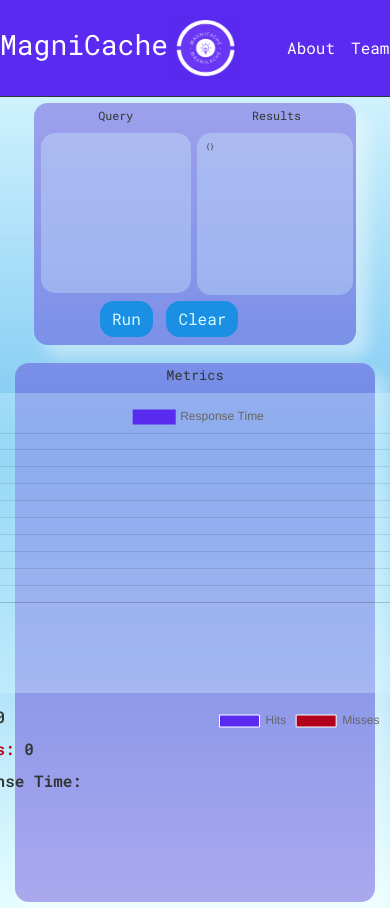
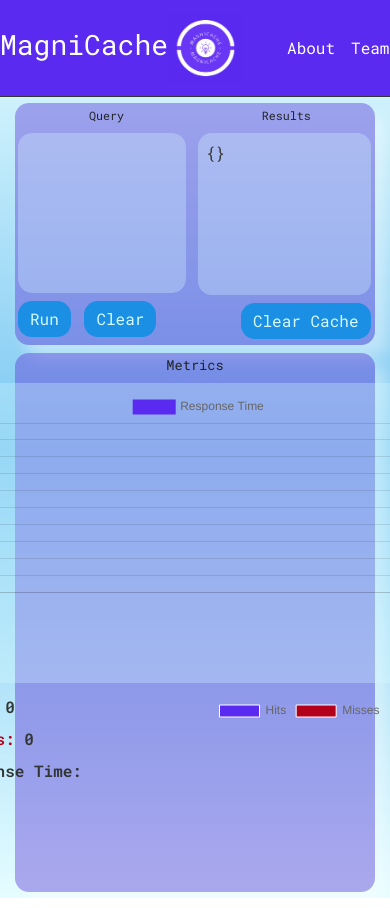
Before and after one commit to oslabs-beta/MagniCache, a React app in the folder client/: page / in a window 390 px wide. Shown: the top 908 px of the page. Built offline with nearby package versions, Linux system fonts and the light colour scheme.

Commit message:
Adds clear cache button, styling for about page. Updates for responsive styling

```diff
--- a/client/components/QueryDisplay.tsx
+++ b/client/components/QueryDisplay.tsx
@@ -10,6 +10,7 @@
   fetchTime: number;
   handleClickRun: () => void;
   handleClickClear: () => void;
+  handleClearCache: () => void;
   key: string;
 }
 
@@ -21,6 +22,7 @@
     fetchTime,
     handleClickClear,
     handleClickRun,
+    handleClearCache
   } = props;
 
   return (
@@ -70,12 +72,34 @@
           </ToggleButton>
         </ToggleButtonGroup>
       </div>
+      {/* <div style={{backgroundColor: 'red', width: '150px'}}>hi</div>  this is where the new metric container will live*/}
       <div id="result-display" className="query-display-child">
         <h1 className="query-display-title">Results</h1>
         <div className="fields-container-result">
           <Result queryResponse={queryResponse} />
         </div>
+        <ToggleButtonGroup
+          type="radio"
+          name="options"
+          defaultValue={1}
+          id="toggle-button-cache"
+        >
+          <ToggleButton
+            id="tb5"
+            value={2}
+            style={{
+              borderRadius: '14px',
+              backgroundColor: '#1a8fe3',
+              color: '#d6fbff',
+              border: 'none',
+            }}
+            onClick={handleClearCache}
+          >
+            Clear Cache
+          </ToggleButton>
+        </ToggleButtonGroup>
       </div>
+      {/* Cache metrics container. Cache usage %, cache size, cache eviction policy, cache response time, avg server response time for cached/uncached queries. Use websockets or long polling to fetch said metrics.  */}
     </div>
   );
 };
--- a/client/components/Response.tsx
+++ b/client/components/Response.tsx
@@ -1,5 +1,7 @@
 import React, { useState, useEffect, useContext } from 'react';
 import { Metrics } from '../../types';
+import ToggleButton from 'react-bootstrap/ToggleButton';
+import ToggleButtonGroup from 'react-bootstrap/ToggleButtonGroup';
 interface ResponseProps {
   hits: number;
   misses: number;
@@ -12,13 +14,13 @@
   return (
     <div className="res-metrics">
       <div className="single-metric" id="hits">
-        Hits:<span className='metric-result-numbers'>{hits}</span>
+        Hits: <span className='metric-result-numbers'>{hits}</span>
       </div>
       <div className="single-metric" id="misses">
         Misses: <span className='metric-result-numbers'>{misses}</span>
       </div>
       <div className="single-metric" id="response-time">
-        Response Time:<span className='metric-result-numbers'>{''}</span>
+        Response Time: <span className='metric-result-numbers'>{''}</span>
         {!metrics[0] ? '' : metrics[metrics.length - 1].fetchTime + 'ms'}
       </div>
     </div>
--- a/client/containers/MetricsContainer.tsx
+++ b/client/containers/MetricsContainer.tsx
@@ -6,11 +6,11 @@
 const MetricsContainer: React.FC = () => {
   const [queryValue, setQueryValue] = useState('');
   const [queryResponse, setQueryResponse] = useState({});
-  const [cacheData, setCacheData] = useState(['']); // TODO:need to figure how to type this so TS stops shouting
   const [fetchTime, setFetchTime] = useState<number>(0);
-  const [lineGraphTimes, setLineGraphTimes] = useState<number[]>([]);
-  const [lineGraphLabels, setLineGraphLabels] = useState<string[]>([]);
   const [metrics, setMetrics] = useState<Metrics[]>([]);
+
+  // TODO:New metrics for cache container
+  // ...
 
   const handleClickRun = () => {
     if (queryValue !== '' && queryValue !== null) {
@@ -73,6 +73,18 @@
     setQueryValue('');
     setQueryResponse({});
   };
+
+  const handleClearCache = () => {
+    fetch('graphql', {
+      method: 'POST',
+      headers: {
+        'Content-Type': 'application/json',
+      },
+      body: '{clearCache}',
+      // delete cache
+    });
+  };
+
   return (
     <div className="metrics-container">
       <div className="query-container">
@@ -84,6 +96,7 @@
           fetchTime={fetchTime}
           handleClickClear={handleClickClear}
           handleClickRun={handleClickRun}
+          handleClearCache={handleClearCache}
         />
       </div>
       <div className="visuals-container">
--- a/client/scss/styles.scss
+++ b/client/scss/styles.scss
@@ -26,28 +26,30 @@
   background-color: $primaryColor;
   color: $tertiaryColor;
   margin-bottom: 20px;
-}
-
   .all-nav-links {
     display: flex;
     justify-content: right;
-}
-
     #about-nav-link,
     #docs-nav-link,
     #team-nav-link {
       color: $secondaryWhite;
     }
-
+  }
   #nav-title {
     color: $secondaryWhite;
     font-size: 1.75em;
   }
+}
+
 .logo {
   width: 115px;
   height: 70px;
   margin-left: -20px;
   transition: transform 0.5s ease-in-out;
+}
+
+.logo:hover {
+  animation: spin360 2.5s linear infinite;
 }
 
 @keyframes spin360 {
@@ -57,14 +59,6 @@
   to {
     transform: rotate(360deg);
   }
-}
-
-.logo:hover {
-  animation: spin360 2.5s linear infinite;
-}
-
-.metric-result-numbers {
-  color: $blackColor;
 }
 
 // ALL NAV BAR SELECTORS ABOVE THIS LINE
@@ -90,6 +84,10 @@
   padding: 1.5%;
 }
 
+.metric-result-numbers {
+  color: $blackColor;
+}
+
 // ALL MAINTAINER/MAIN METRICS CONTAINER SELECTORS ABOVE THIS LINE
 // ALL MAINTAINER/MAIN METRICS CONTAINER SELECTORS ABOVE THIS LINE
 // ALL MAINTAINER/MAIN METRICS CONTAINER SELECTORS ABOVE THIS LINE
@@ -101,28 +99,24 @@
   border-radius: $borderRad;
   background-color: rgba(89, 48, 212, 0.412);
   box-shadow: 12px 12px 15px 1px rgba($color: white, $alpha: 0.4);
-}
-
   .query-container {
     width: 85%;
     margin-bottom: 10px;
   }
-
   .query-display-flex {
     border-radius: $borderRad;
     display: grid;
     grid-template-columns: 1fr 1fr;
-}
-
     .query-display-child {
       padding-left: 1.5%;
     }
-
+  }
   .query-display-title {
     text-align: center;
     padding: 0.5vw;
     margin-top: 1vw;
     font-size: 3vw;
+  }
 }
 
 .fields-container {
@@ -157,6 +151,11 @@
   border: none;
   margin: 0;
   padding: 0.5vw;
+  #query-box {
+    display: flex;
+    flex-direction: column;
+    align-items: center;
+  }
 }
 
 .query-input:focus {
@@ -167,18 +166,9 @@
 .fields-container-result::-webkit-scrollbar {
   display: none;
 }
-#query-box {
-  display: flex;
-  flex-direction: column;
-  align-items: center;
-}
 
 .query-display-child .toggle-button-group-rc {
   width: 20%;
-}
-
-h1 {
-  color: $blackColor;
 }
 
 .fields-container-result {
@@ -200,12 +190,16 @@
   width: 98%;
   overflow-wrap: break-word;
   margin-bottom: 8px;
-}
-
   .single-result {
     word-break: break-all;
     font-size: 1rem;
     white-space: pre-wrap;
+  }
+}
+
+#toggle-button-cache {
+  position: absolute;
+  right: 5%;
 }
 
 // ALL QUERY/RESULT SELECTORS ABOVE THIS LINE
@@ -216,7 +210,6 @@
 .visuals-container {
   min-height: 400px;
   margin-top: 1vh;
-}
   #visuals-header {
     text-align: center;
     font-size: 3.5vw;
@@ -229,8 +222,9 @@
     padding: 0;
     margin: 0;
   }
+}
 
-@media (max-width: 1050px) {
+@media (max-width: 1235px) {
   .visuals-display {
     display: flex;
     flex-direction: column;
@@ -274,6 +268,12 @@
 .right-visual {
   display: flex;
   padding: 0;
+  .donut-chart {
+    min-width: 250px;
+    padding-bottom: 1vw;
+    margin: 0;
+    margin-left: 0.7vw;
+  }
 }
 
 .hits-misses {
@@ -284,8 +284,6 @@
   font-weight: 600;
   line-height: 2;
   width: 250px;
-}
-
   #hits {
     color: $primaryColor;
   }
@@ -295,13 +293,8 @@
   #response-time {
     color: $blackColor;
   }
+}
 
-.donut-chart {
-  min-width: 250px;
-  padding-bottom: 1vw;
-  margin: 0;
-  margin-left: 0.7vw;
-}
 // ALL VISUALS/VISCONTAINER SELECTORS ABOVE THIS LINE
 // ALL VISUALS/VISCONTAINER SELECTORS ABOVE THIS LINE
 // ALL VISUALS/VISCONTAINER SELECTORS ABOVE THIS LINE
@@ -314,6 +307,11 @@
   width: 100vw;
   height: 100vh;
   text-align: center;
+}
+
+#team-page {
+  display: flex;
+  flex-direction: column;
 }
 
 #team-page h1,
@@ -334,8 +332,10 @@
 }
 
 .member-img {
-  width: 280px;
-  height: 280px;
+  width: 70%;
+  height: 70%;
+  // width: 280px;
+  // height: 280px;
   border-radius: 16px;
 }
 
@@ -360,6 +360,8 @@
 #about-page {
   display: flex;
   flex-direction: column;
+  justify-content: center;
+  align-items: center;
 }
 
 .about-code {
@@ -367,6 +369,13 @@
   border-radius: 6px;
   padding: 12px 6px 12px 6px;
   line-height: 3;
+  font-weight: 100;
+}
+
+.about-magnicache {
+  width: 75%;
+  font-size: 1.2rem;
+  font-weight: 400;
 }
 
 // ALL PAGES AND THEIR SELECTORS ABOVE THIS LINE
```
Lines whose indentation alone changed are shown as unchanged.
